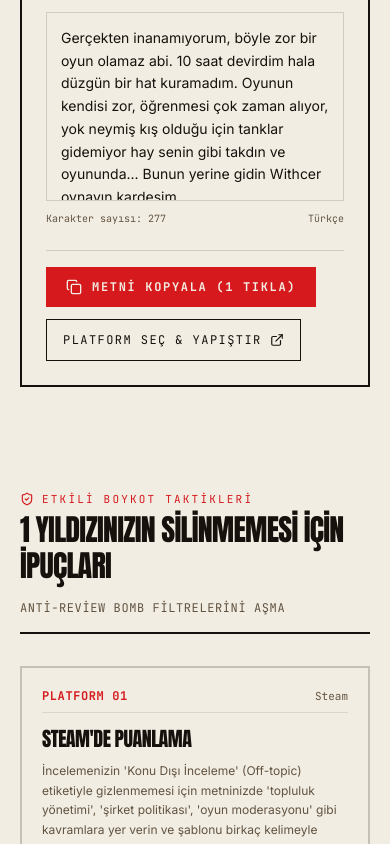
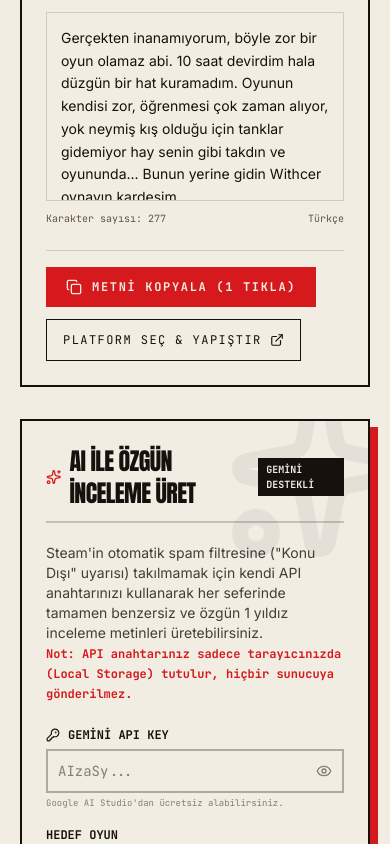
Before and after one commit to efekrbas/boykotparadox, a Next.js app: page / in a window 390 px wide. Shown: the part 11156-12000 px from the top of the page. Built offline with nearby package versions, Linux system fonts and the light colour scheme; no server answers.

Commit message:
feat: added AI review generator with game-specific prompt targeting and local API key storage

```diff
--- /dev/null
+++ b/src/components/AiReviewGenerator.tsx
@@ -0,0 +1,218 @@
+"use client";
+
+import { useState, useEffect } from "react";
+import { Sparkles, KeyRound, Eye, EyeOff, Loader2, Copy, Check } from "lucide-react";
+import { toast } from "sonner";
+import { playStampSound } from "@/lib/audio";
+import { GAMES } from "@/data/boycottData";
+
+export function AiReviewGenerator() {
+  const [apiKey, setApiKey] = useState("");
+  const [showApiKey, setShowApiKey] = useState(false);
+  const [focusTopic, setFocusTopic] = useState("");
+  const [selectedGame, setSelectedGame] = useState(GAMES[0]?.title || "");
+  const [generatedText, setGeneratedText] = useState("");
+  const [isLoading, setIsLoading] = useState(false);
+  const [copied, setCopied] = useState(false);
+
+  useEffect(() => {
+    const savedKey = localStorage.getItem("gemini_api_key");
+    if (savedKey) {
+      setApiKey(savedKey);
+    }
+  }, []);
+
+  const handleSaveKey = (val: string) => {
+    setApiKey(val);
+    localStorage.setItem("gemini_api_key", val);
+  };
+
+  const handleGenerate = async () => {
+    if (!apiKey.trim()) {
+      toast.error("Lütfen önce Gemini API anahtarınızı girin.");
+      return;
+    }
+
+    setIsLoading(true);
+    setGeneratedText("");
+
+    try {
+      const prompt = `Sen bir oyuncusun. Steam'de bir Paradox Interactive oyununa kötü bir inceleme (1 yıldız) yazıyorsun.
+Oyunun adı: ${selectedGame}. Bu oyun hakkında inceleme yapacaksın.
+Oyunun teknik sorunları, DLC politikası, optimizasyon sıkıntıları, sıkıcı mekanikleri veya oyunun pahalılığı gibi tamamen "oyunla ilgili" konulardan şikayet etmelisin. Siyasi hiçbir şeyden, Discord'dan veya Atatürk'ten BAHSETME. Amacımız Steam'in "konu dışı" filtresine takılmamak. Tamamen normal ama çok kızgın bir oyuncunun oyun hakkındaki kötü yorumu gibi görünmeli.
+Özellikle şu konuya odaklan: ${focusTopic || "Oyunun optimizasyon sorunları ve DLC'lerin çok pahalı olması"}.
+Lütfen çok kısa (en fazla 3-4 cümle), sitemkar, küfürsüz bir Türkçe inceleme metni yaz. Çıktıda sadece inceleme metni olsun, başka açıklama yapma.`;
+
+      const response = await fetch(
+        `https://generativelanguage.googleapis.com/v1beta/models/gemini-1.5-flash:generateContent?key=${apiKey}`,
+        {
+          method: "POST",
+          headers: { "Content-Type": "application/json" },
+          body: JSON.stringify({
+            contents: [{ parts: [{ text: prompt }] }],
+            generationConfig: {
+              temperature: 0.7,
+              maxOutputTokens: 200,
+            }
+          }),
+        }
+      );
+
+      if (!response.ok) {
+        throw new Error("API hatası. Lütfen anahtarınızı kontrol edin.");
+      }
+
+      const data = await response.json();
+      const text = data.candidates?.[0]?.content?.parts?.[0]?.text;
+
+      if (text) {
+        setGeneratedText(text.trim());
+        toast.success("Özgün inceleme üretildi!");
+        playStampSound();
+      } else {
+        throw new Error("Yanıt alınamadı.");
+      }
+    } catch (error: any) {
+      toast.error(error.message || "Bir hata oluştu.");
+    } finally {
+      setIsLoading(false);
+    }
+  };
+
+  const handleCopy = () => {
+    if (!generatedText) return;
+    playStampSound();
+    navigator.clipboard.writeText(generatedText).then(() => {
+      setCopied(true);
+      toast.success("Yapay zeka metni kopyalandı!");
+      setTimeout(() => setCopied(false), 2500);
+    });
+  };
+
+  return (
+    <div className="mt-8 border-2 border-ink bg-paper p-6 shadow-[8px_8px_0_0_oklch(0.556_0.216_27.5)] relative overflow-hidden">
+      {/* Background Decor */}
+      <div className="absolute -right-12 -top-12 opacity-5 pointer-events-none">
+        <Sparkles className="size-48" />
+      </div>
+
+      <div className="relative z-10">
+        <div className="flex items-center gap-2 border-b-2 border-ink/20 pb-3 mb-5">
+          <Sparkles className="size-5 text-seal" />
+          <h3 className="font-display text-2xl uppercase tracking-tight">
+            AI ile Özgün İnceleme Üret
+          </h3>
+          <span className="ml-auto font-mono text-[10px] uppercase bg-ink text-paper px-2 py-1 font-bold">
+            Gemini Destekli
+          </span>
+        </div>
+
+        <p className="text-sm text-ink/80 mb-6 max-w-[70ch]">
+          Steam'in otomatik spam filtresine ("Konu Dışı" uyarısı) takılmamak için kendi API anahtarınızı kullanarak her seferinde tamamen benzersiz ve özgün 1 yıldız inceleme metinleri üretebilirsiniz. <br/>
+          <strong className="text-seal font-mono text-xs">Not: API anahtarınız sadece tarayıcınızda (Local Storage) tutulur, hiçbir sunucuya gönderilmez.</strong>
+        </p>
+
+        <div className="grid gap-6 md:grid-cols-2">
+          {/* Inputs */}
+          <div className="space-y-4">
+            <div>
+              <label className="flex items-center gap-2 font-mono text-xs font-bold uppercase text-ink mb-1.5">
+                <KeyRound className="size-3.5" />
+                Gemini API Key
+              </label>
+              <div className="relative">
+                <input
+                  type={showApiKey ? "text" : "password"}
+                  value={apiKey}
+                  onChange={(e) => handleSaveKey(e.target.value)}
+                  placeholder="AIzaSy..."
+                  className="w-full border-2 border-ink/30 bg-paper/50 p-2.5 pr-10 font-mono text-sm outline-none focus:border-seal transition-colors"
+                />
+                <button
+                  type="button"
+                  onClick={() => setShowApiKey(!showApiKey)}
+                  className="absolute right-3 top-1/2 -translate-y-1/2 text-ink/50 hover:text-ink transition-colors"
+                >
+                  {showApiKey ? <EyeOff className="size-4" /> : <Eye className="size-4" />}
+                </button>
+              </div>
+              <div className="mt-1 font-mono text-[9px] text-ink/50">
+                Google AI Studio'dan ücretsiz alabilirsiniz.
+              </div>
+            </div>
+
+            <div>
+              <label className="block font-mono text-xs font-bold uppercase text-ink mb-1.5">
+                Hedef Oyun
+              </label>
+              <select
+                value={selectedGame}
+                onChange={(e) => setSelectedGame(e.target.value)}
+                className="w-full border-2 border-ink/30 bg-paper/50 p-2.5 font-mono text-sm outline-none focus:border-seal transition-colors"
+              >
+                {GAMES.map((game) => (
+                  <option key={game.id} value={game.title}>
+                    {game.title}
+                  </option>
+                ))}
+              </select>
+            </div>
+
+            <div>
+              <label className="block font-mono text-xs font-bold uppercase text-ink mb-1.5">
+                Oyun Hakkında Vurgulamak İstediğiniz Kusur (Opsiyonel)
+              </label>
+              <input
+                type="text"
+                value={focusTopic}
+                onChange={(e) => setFocusTopic(e.target.value)}
+                placeholder="Örn: Sürekli çöküyor, DLC'ler çok pahalı..."
+                className="w-full border-2 border-ink/30 bg-paper/50 p-2.5 font-mono text-sm outline-none focus:border-seal transition-colors"
+              />
+            </div>
+
+            <button
+              type="button"
+              onClick={handleGenerate}
+              disabled={isLoading || !apiKey.trim()}
+              className="w-full inline-flex justify-center items-center gap-2 bg-ink px-4 py-3 font-mono text-xs font-bold uppercase tracking-[0.14em] text-paper transition-transform active:translate-y-px hover:bg-seal disabled:opacity-50 disabled:pointer-events-none"
+            >
+              {isLoading ? (
+                <>
+                  <Loader2 className="size-4 animate-spin" /> Üretiliyor...
+                </>
+              ) : (
+                <>
+                  <Sparkles className="size-4" /> Metin Üret
+                </>
+              )}
+            </button>
+          </div>
+
+          {/* Output */}
+          <div className="flex flex-col h-full">
+            <label className="block font-mono text-xs font-bold uppercase text-ink mb-1.5">
+              Üretilen Özgün Metin
+            </label>
+            <textarea
+              readOnly
+              value={generatedText}
+              placeholder="Yapay zeka çıktısı burada belirecek..."
+              className="w-full flex-1 min-h-[120px] resize-none border-2 border-ink/30 bg-paper p-3 font-body text-sm leading-relaxed text-ink outline-none selection:bg-seal selection:text-paper"
+            />
+            {generatedText && (
+              <button
+                type="button"
+                onClick={handleCopy}
+                className="mt-3 inline-flex justify-center items-center gap-2 border-2 border-seal bg-seal/10 px-4 py-2 font-mono text-xs font-bold uppercase tracking-wider text-seal transition-colors hover:bg-seal hover:text-paper"
+              >
+                {copied ? <Check className="size-4" /> : <Copy className="size-4" />}
+                {copied ? "Kopyalandı!" : "Metni Kopyala"}
+              </button>
+            )}
+          </div>
+        </div>
+      </div>
+    </div>
+  );
+}
--- a/src/components/ReviewTemplatesSection.tsx
+++ b/src/components/ReviewTemplatesSection.tsx
@@ -5,6 +5,7 @@
 import { toast } from "sonner";
 import { REVIEW_TEMPLATES } from "@/data/boycottData";
 import { playStampSound } from "@/lib/audio";
+import { AiReviewGenerator } from "./AiReviewGenerator";
 
 export function ReviewTemplatesSection() {
   const [selectedId, setSelectedId] = useState(REVIEW_TEMPLATES[0]?.id ?? "");
@@ -167,6 +168,8 @@
           </div>
         </div>
       </div>
+
+      <AiReviewGenerator />
     </section>
   );
 }
```
